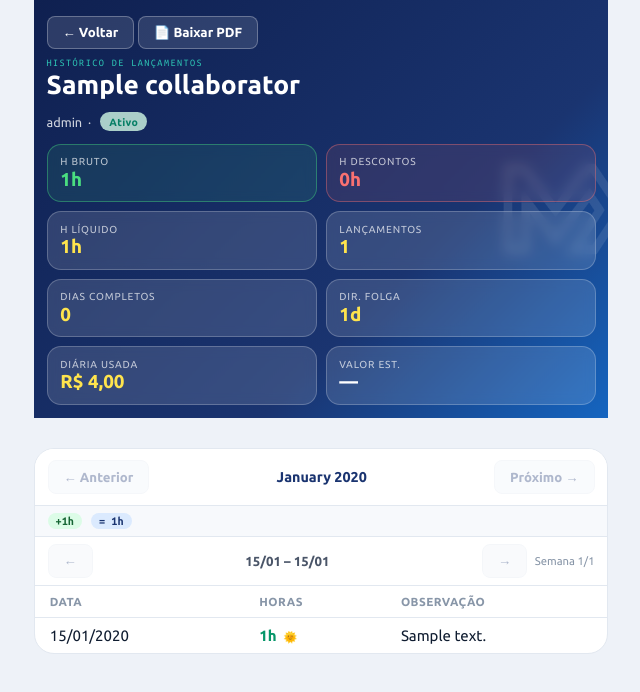
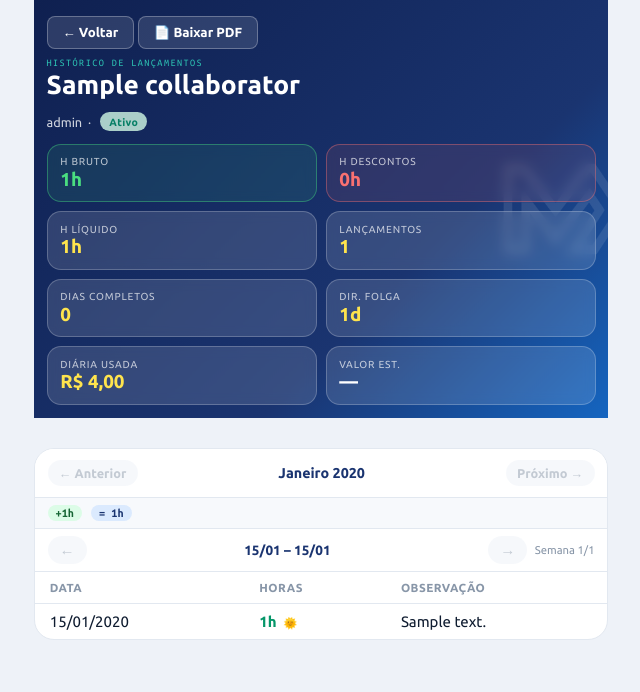
Before and after one commit to SrLuther/MMFlux, a Flask app: page /collaborators/1/history in a window 1280 px wide. Shown: the part 80-772 px from the top of the page, without its empty margins (319-959 px from the left). Run offline with Flask 3, Linux system fonts and the light colour scheme; tables that the repository leaves empty hold one stand-in row (values such as "Sample post"); some libraries are stand-ins or nearby versions.

Commit message:
v0.9.1: mes PT-BR, seletor meses colorido, botoes nav visiveis

```diff
--- a/app.py
+++ b/app.py
@@ -13,6 +13,10 @@ import uuid
 from typing import Any, ClassVar, cast
 
 import calendar
+
+MESES_PT = ['', 'Janeiro', 'Fevereiro', 'Março', 'Abril', 'Maio', 'Junho',
+            'Julho', 'Agosto', 'Setembro', 'Outubro', 'Novembro', 'Dezembro']
+
 from functools import wraps
 from flask import (
     Flask,
@@ -899,7 +903,7 @@ def collaborator_history(collaborator_id: int):
         prev_month_key = all_month_keys[m_idx + 1] if m_idx + 1 < len(all_month_keys) else None
         next_month_key = all_month_keys[m_idx - 1] if m_idx > 0 else None
         y, mo = int(sel_month_key.split("-")[0]), int(sel_month_key.split("-")[1])
-        sel_month_label = f"{calendar.month_name[mo]} {y}"
+        sel_month_label = f"{MESES_PT[mo]} {y}"
     else:
         prev_month_key = next_month_key = None
         sel_month_label = ""
--- a/templates/collab_history.html
+++ b/templates/collab_history.html
@@ -255,6 +256,21 @@
     flex: 1;
     text-align: center;
 }
+.hist-nav .btn-ghost {
+    background: var(--navy);
+    color: #fff;
+    border: none;
+    font-size: .85rem;
+    padding: .35rem .75rem;
+    border-radius: var(--radius);
+}
+.hist-nav .btn-ghost.disabled {
+    background: var(--surface-3);
+    color: var(--muted);
+    opacity: .5;
+}
+
+.btn.disabled { opacity: .35; pointer-events: none; }
 
 /* ── Stats do mês ── */
 .hist-month-stats-bar {
@@ -280,24 +296,29 @@
 .hist-week-label {
     flex: 1;
     text-align: center;
-    font-size: .88rem;
-    font-weight: 600;
-    color: var(--text-soft);
+    font-size: .9rem;
+    font-weight: 700;
+    color: var(--navy);
 }
 .hist-week-count {
     font-size: .75rem;
     color: var(--muted);
     white-space: nowrap;
 }
-
-.btn.disabled { opacity: .35; pointer-events: none; }
-
-/* botões de nav no fundo claro */
-.hist-nav .btn-ghost,
 .hist-week-nav .btn-ghost {
+    background: var(--navy);
+    color: #fff;
+    border: none;
+    font-size: 1rem;
+    padding: .35rem .8rem;
+    border-radius: var(--radius);
+    min-width: 2.4rem;
+    text-align: center;
+}
+.hist-week-nav .btn-ghost.disabled {
     background: var(--surface-3);
-    color: var(--navy);
-    border: 1.5px solid var(--line);
+    color: var(--muted);
+    opacity: .5;
 }
 
 /* ── Filtro de meses para o resumo ── */
@@ -353,39 +390,46 @@
 
 <script>
 (function () {
-    var panel = document.getElementById('sel-panel');
-    var btn   = document.getElementById('toggle-sel');
-    var form  = document.getElementById('sel-form');
-    if (!panel || !btn || !form) return;
+    var panel  = document.getElementById('sel-panel');
+    var toggle = document.getElementById('toggle-sel');
+    if (toggle && panel) {
+        toggle.addEventListener('click', function () {
+            panel.classList.toggle('open');
+            toggle.classList.toggle('active', panel.classList.contains('open'));
+        });
+    }
 
-    btn.addEventListener('click', function () {
-        panel.classList.toggle('open');
-        btn.classList.toggle('active', panel.classList.contains('open'));
-    });
+    var monthHidden = document.getElementById('sel-month-hidden');
+    var btns = document.querySelectorAll('.sel-month-btn');
+    if (!btns.length) return;
 
-    function submit() {
-        var cbs = form.querySelectorAll('input[type=checkbox]');
-        var checked = Array.from(cbs).filter(function(c){ return c.checked; }).map(function(c){ return c.value; });
+    function navigate() {
+        var on = Array.from(btns).filter(function(b){ return b.classList.contains('sel-on'); }).map(function(b){ return b.dataset.key; });
         var url = new URL(window.location.href);
         url.searchParams.delete('week');
-        if (checked.length === 0 || checked.length === cbs.length) {
+        if (on.length === 0 || on.length === btns.length) {
             url.searchParams.delete('sel');
         } else {
-            url.searchParams.set('sel', checked.join(','));
+            url.searchParams.set('sel', on.join(','));
         }
         window.location.href = url.toString();
     }
 
-    form.querySelectorAll('input[type=checkbox]').forEach(function(cb) {
-        cb.addEventListener('change', submit);
+    btns.forEach(function(b) {
+        b.addEventListener('click', function () {
+            b.classList.toggle('sel-on');
+            b.classList.toggle('sel-off');
+            navigate();
+        });
     });
+
     document.getElementById('sel-all').addEventListener('click', function () {
-        form.querySelectorAll('input[type=checkbox]').forEach(function(cb){ cb.checked = true; });
-        submit();
+        btns.forEach(function(b){ b.classList.add('sel-on'); b.classList.remove('sel-off'); });
+        navigate();
     });
     document.getElementById('sel-none').addEventListener('click', function () {
-        form.querySelectorAll('input[type=checkbox]').forEach(function(cb){ cb.checked = false; });
-        submit();
+        btns.forEach(function(b){ b.classList.add('sel-off'); b.classList.remove('sel-on'); });
+        navigate();
     });
 })();
 </script>
```
Also changed, not shown: other parts of templates/collab_history.html (+47 -30 lines), CHANGELOG.md, 1 other file.
